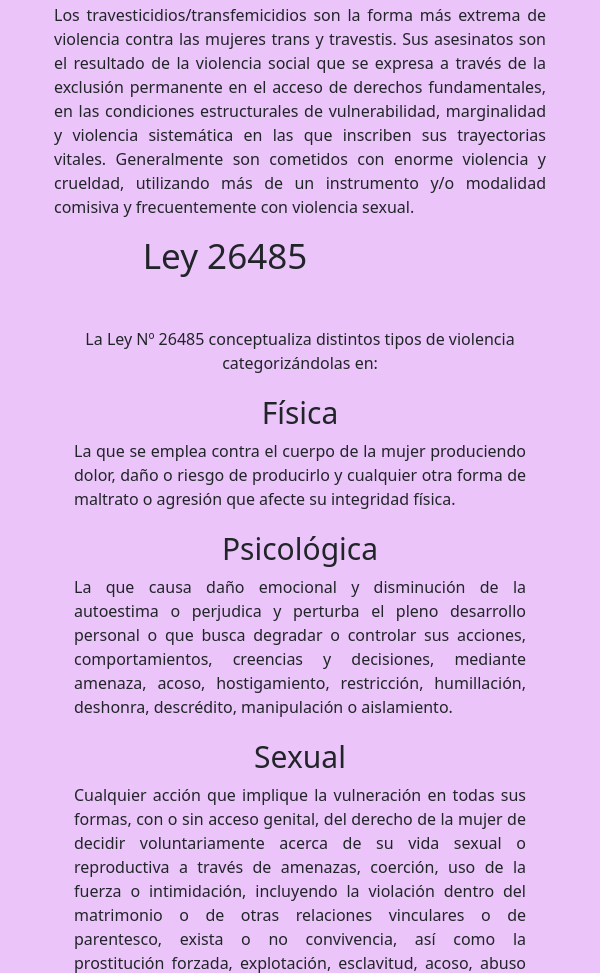
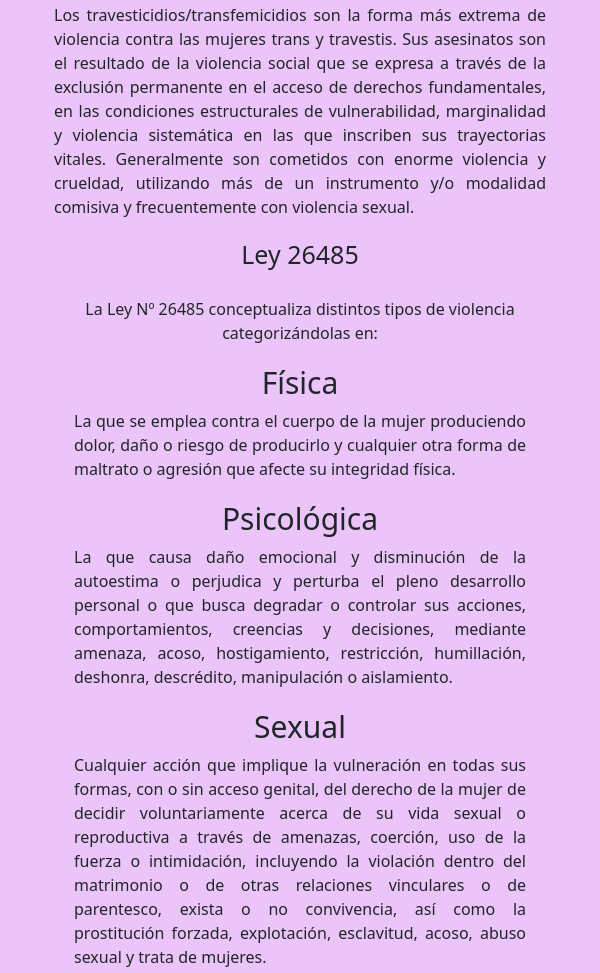
Before and after one commit to yaninaiveth/Proyecto-Final, a website: page paginas/informacion.html in a window 600 px wide. Shown: the part 1724-2697 px from the top of the page. Drawn offline with nearby package versions, Linux system fonts and the light colour scheme; files that its build step writes are made by us from their sources; a web font is replaced by a local one.

Commit message:
Alineación de un Tit

```diff
--- a/scss/_informacion.scss
+++ b/scss/_informacion.scss
@@ -118,6 +118,7 @@
 
 .parrafo{
     text-align: justify;
+    margin-bottom: 15px;
 }
 
 .femi{
@@ -135,10 +136,8 @@
 }
 
 .titley{
-    margin-right: 450px;
-    margin-top: 50px;
-    font-size: 35px;
-    margin-bottom: 30px;
+    text-align: center;
+    margin-top: 20px;
 }
 
 .oracion{
--- a/scss/_redesdeapoyo.scss
+++ b/scss/_redesdeapoyo.scss
@@ -57,10 +57,5 @@
     transition: $transition2;
 }
 
-.titley{
-    margin-top: 20px;
-    text-align: center;
-    margin-right: 150px;
-}
 
 /* FIN ESTILO SECCIÓN REDES DE APOYO */
--- a/scss/_responsive.scss
+++ b/scss/_responsive.scss
@@ -26,7 +26,7 @@
 
     .titley{
         text-align: center;
-        margin-top: auto;
+        margin-top: 20px;
     }
  }
 
@@ -53,7 +53,7 @@
 
     .titley{
         text-align: center;
-        margin-top: auto;
+        margin-top: 20px;
     }
 
  }
@@ -118,7 +118,7 @@
 
 
     .titley{
-        margin-top: 10px;
+        margin-top: 20px;
         text-align: center;
     }
 
```
